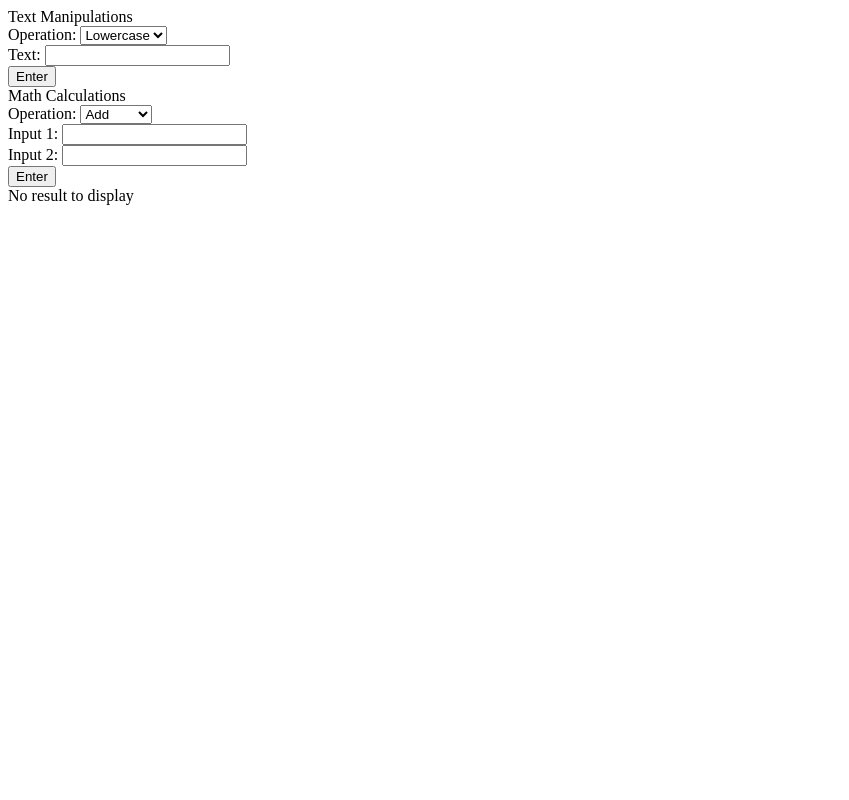
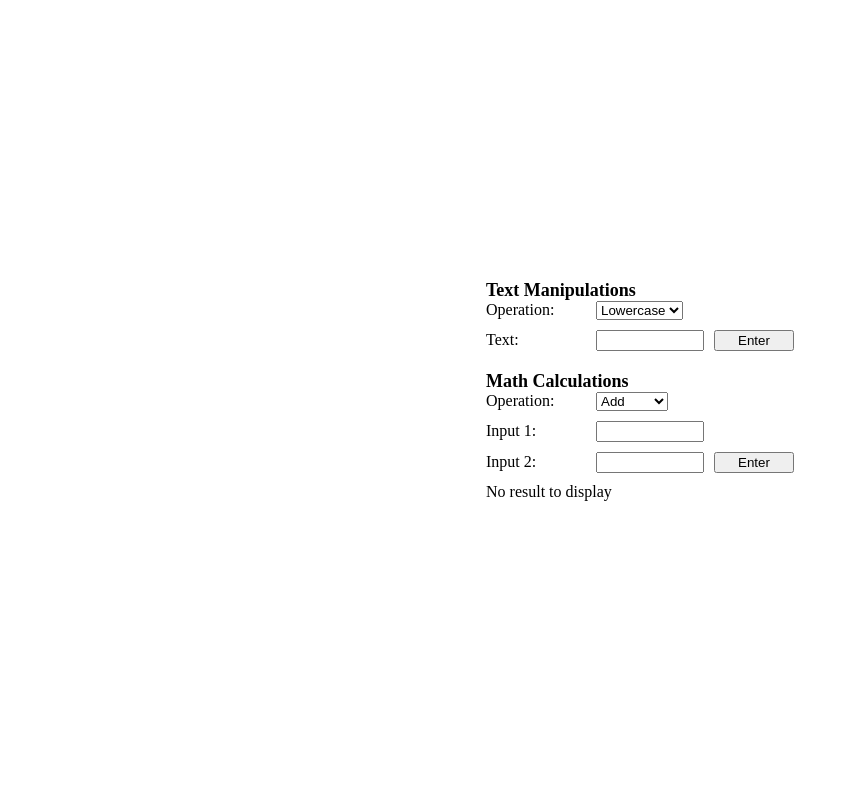
Before and after one commit to michael-lee-bubble/pythonanywhere-live, a Flask app: page / in a window 1280 px wide. Shown: the whole page, without its empty margins (0-849 px from the left). Run offline with Flask 3, Linux system fonts and the light colour scheme.

Commit message:
Re-add styling components for containers.

```diff
--- a/templates/index.html
+++ b/templates/index.html
@@ -4,12 +4,62 @@
 <head>
     <title>My First Python App</title>
     <style>
-        /* Your existing CSS styles */
+        body {
+            display: flex;
+            justify-content: center;
+            align-items: center;
+            height: 100vh;
+            margin: 0;
+        }
+
+        .input-section {
+            margin-bottom: 20px;
+        }
+
+        .input-container {
+            display: flex;
+            align-items: center;
+            margin-bottom: 10px;
+        }
+
+        .header {
+            font-size: 18px;
+            font-weight: bold;
+        }
+
+        label {
+            width: 100px;
+            margin-right: 10px;
+        }
+
+        .math-sign {
+            width: 20px;
+            text-align: center;
+        }
+
+        input {
+            width: 100px;
+        }
+
+        .button-container {
+            display: flex;
+            align-items: center;
+        }
+
+        button {
+            width: 80px;
+            margin-left: 10px;
+        }
+
+        .result-container {
+            margin-top: 10px;
+        }
     </style>
 </head>
 
 <body>
     <form method="POST">
+        <!-- Text Manipulations Section -->
         <div class="input-section">
             <div class="header">Text Manipulations</div>
             <div class="input-container">
@@ -35,6 +85,8 @@
                 {% endif %}
             </div>
         </div>
+
+        <!-- Math Calculations Section -->
         <div class="input-section">
             <div class="header">Math Calculations</div>
             <div class="input-container">
```
